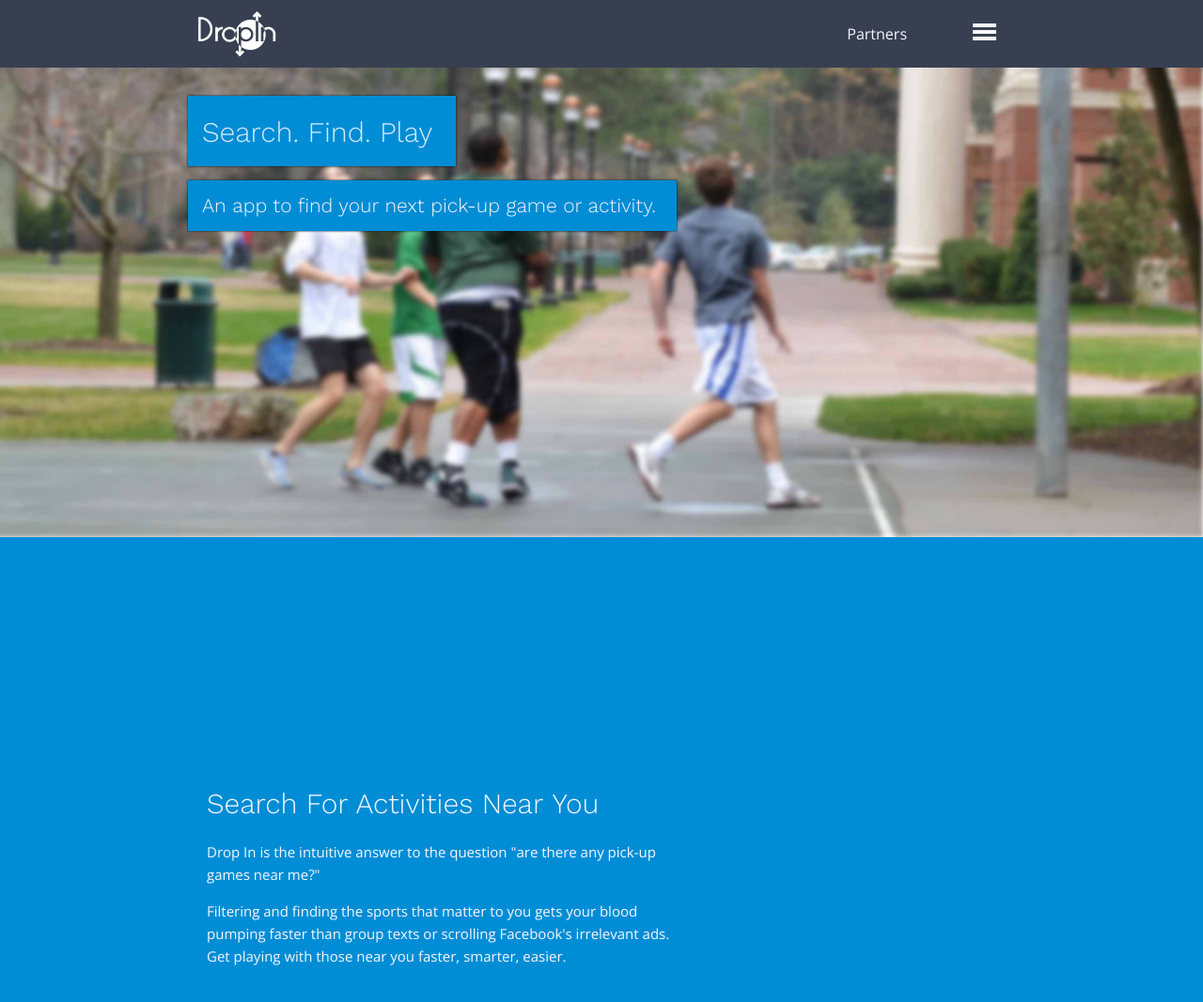
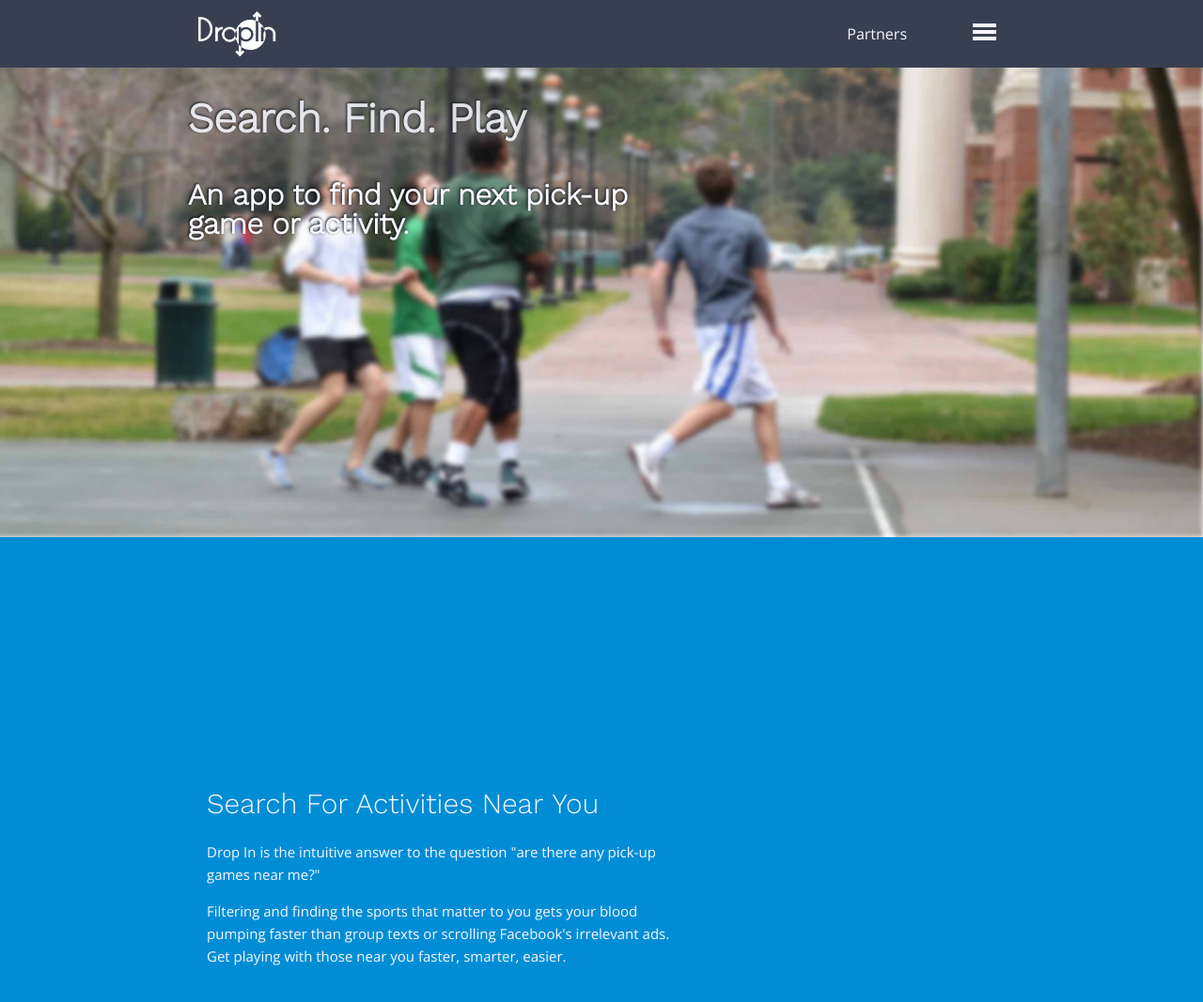
Before and after one commit to fidogroupe/drop-in-marketing-site, a Jekyll site: the page built from index.html, in a window 1280 px wide and 1400 px high. Shown: the top 1067 px of the window at 94% size. Built offline with Jekyll 4.4.1, drawn with Linux system fonts in a browser that asks for light colours; nearby versions of some CDN libraries.

Commit message:
Updates the hero text visuals

```diff
--- a/_sass/_pages.scss
+++ b/_sass/_pages.scss
@@ -29,14 +29,25 @@
     height: 500px;
   }
 
+  h1 {
+    font-size: 35px;
+
+    @media (min-width: $medium) {
+      font-size: 44px;
+    }
+  }
+
   h1,
   h3 {
-    box-shadow: $color4 0 0 2px;
-    background-color: $color1;
-    padding: $spacing-unit / 2;
+    text-shadow: $color4 -1px -1px 3px;
+    color: $color5;
+    font-weight: bold;
   }
 
   h3 {
+    line-height: 31px;
+    font-size: 31px;
+
     @media (max-width: $large - 1) {
       margin-top: $spacing-unit * 2;
     }
@@ -61,7 +72,11 @@
   span {
     position: absolute;
     opacity: 0;
-    margin-left: 110px;
+    margin-left: 125px;
+
+    @media (min-width: $medium) {
+      margin-left: 165px;
+    }
 
     &:nth-of-type(1) {
       animation: fadeNameOut 1.5s ease-in-out;
```
